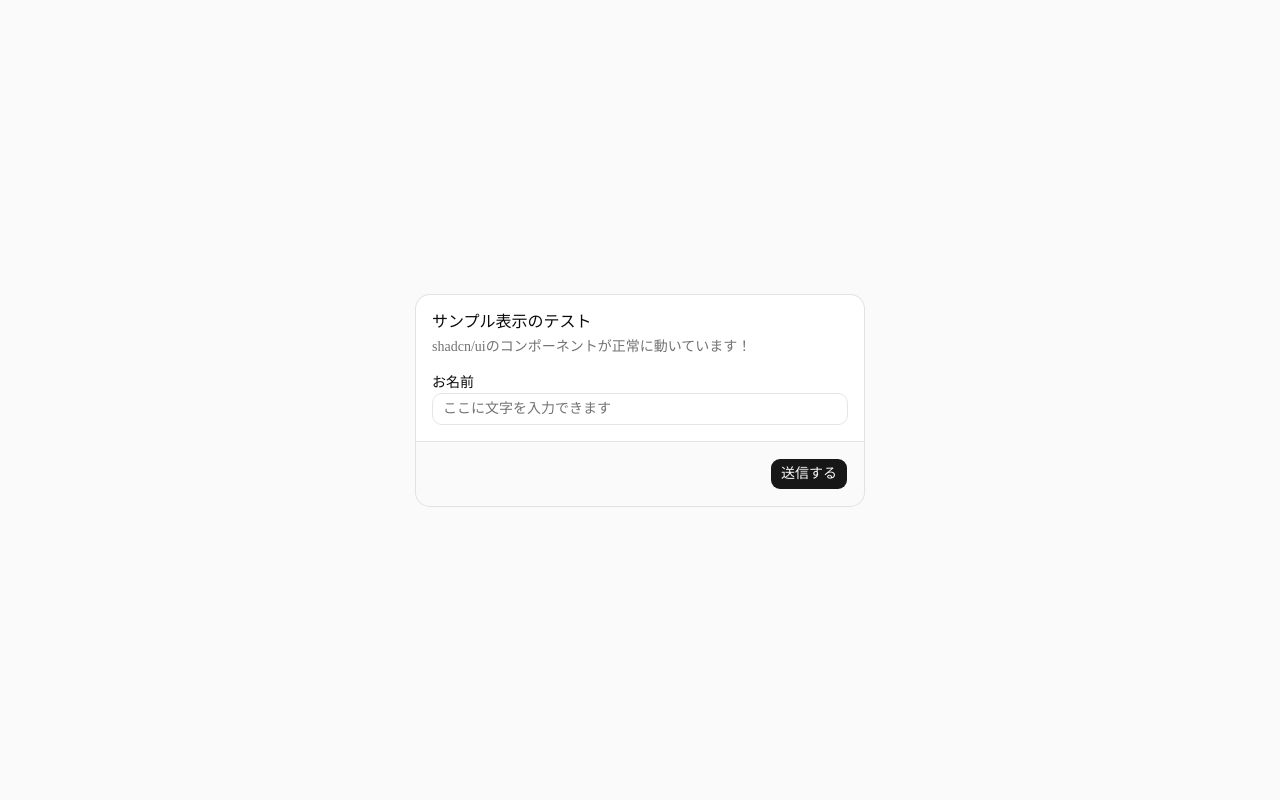
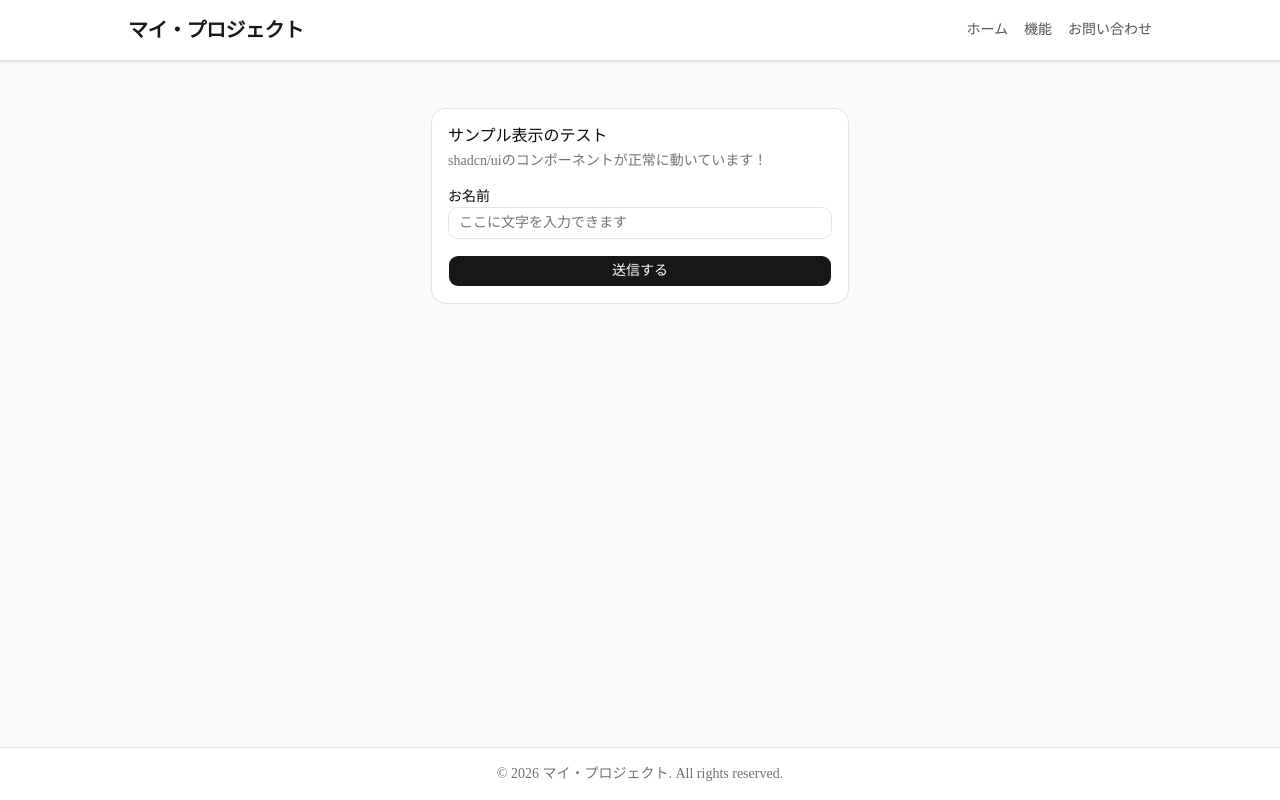
Before and after one commit to R-art-a/nextjs-project, a Next.js app: page / in a window 1280 px wide. Built offline with nearby package versions, Linux system fonts and the light colour scheme.

Commit message:
feat: add layout structure

```diff
--- a/app/page.tsx
+++ b/app/page.tsx
@@ -1,11 +1,26 @@
 import { Button } from "@/components/ui/button"
-import { Card, CardContent, CardDescription, CardFooter, CardHeader, CardTitle } from "@/components/ui/card"
+import { Card, CardContent, CardDescription, CardHeader, CardTitle } from "@/components/ui/card"
 import { Input } from "@/components/ui/input"
 
 export default function Home() {
   return (
-    <div className="flex min-h-screen items-center justify-center bg-zinc-50 p-4">
-      <Card className="w-full max-w-md">
+    <div className="flex min-h-screen flex-col bg-zinc-50 text-zinc-900">
+
+      {/* 1. ヘッダー (header) */}
+      <header className="border-b bg-white px-6 py-4 shadow-sm">
+        <div className="mx-auto flex max-w-5xl items-center justify-between">
+          <h1 className="text-xl font-bold tracking-tight">マイ・プロジェクト</h1>
+          <nav className="flex gap-4 text-sm font-medium text-zinc-600">
+            <a href="#" className="hover:text-zinc-900">ホーム</a>
+            <a href="#" className="hover:text-zinc-900">機能</a>
+            <a href="#" className="hover:text-zinc-900">お問い合わせ</a>
+          </nav>
+        </div>
+      </header>
+
+      {/* 2. メインコンテンツ (main) */}
+      <main className="mx-auto w-full max-w-md flex-1 px-4 py-12">
+        <Card className="w-full">
           <CardHeader>
             <CardTitle>サンプル表示のテスト</CardTitle>
             <CardDescription>shadcn/uiのコンポーネントが正常に動いています！</CardDescription>
@@ -15,11 +30,18 @@ export default function Home() {
               <label className="text-sm font-medium">お名前</label>
               <Input placeholder="ここに文字を入力できます" />
             </div>
+            <Button className="w-full">送信する</Button>
           </CardContent>
-        <CardFooter className="flex justify-end">
-          <Button>送信する</Button>
-        </CardFooter>
         </Card>
+      </main>
+
+      {/* 3. フッター (footer) */}
+      <footer className="border-t bg-white px-6 py-4 text-center text-sm text-zinc-500">
+        <div className="mx-auto max-w-5xl">
+          © 2026 マイ・プロジェクト. All rights reserved.
+        </div>
+      </footer>
+
     </div>
   )
 }
```
Lines whose indentation alone changed are shown as unchanged.
